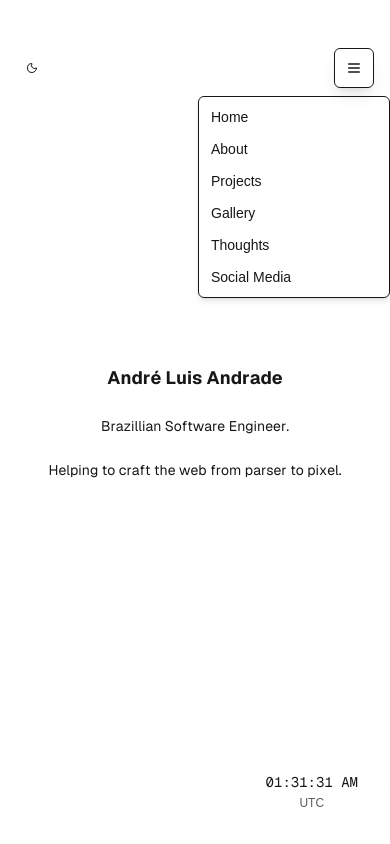
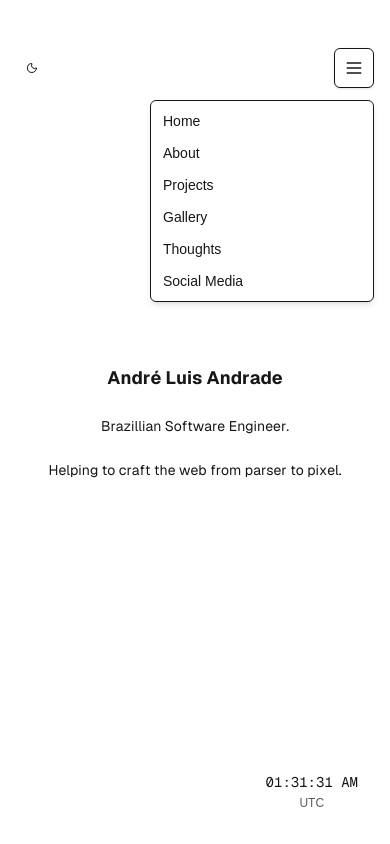
Before and after one commit to anddreluis2/anddre.me, a Next.js app: page / in a window 390 px wide. Both pictures are taken after a click on the button 354 px from the left and 68 px from the top of the page. Built offline with nearby package versions, Linux system fonts and the light colour scheme.

Commit message:
Refactor Header component for improved layout and visual consistency: Replace backdrop with a blurred background, streamline structure, and enhance responsiveness. Maintain functionality while improving user experience with updated styles and transitions.

```diff
--- a/src/components/ui/header.tsx
+++ b/src/components/ui/header.tsx
@@ -63,7 +63,6 @@ export function Header({ className }: HeaderProps) {
   useEffect(() => {
     const handleScroll = () => {
       const currentScrollY = window.scrollY;
-
       setHasScrolled(currentScrollY > 10);
 
       if (currentScrollY < 10) {
@@ -82,22 +81,15 @@ export function Header({ className }: HeaderProps) {
   }, []);
 
   return (
-    <>
-      {/* Backdrop to prevent content from showing above header */}
-      <div
-        className={`fixed top-0 left-0 right-0 h-24 bg-background transition-opacity duration-300 pointer-events-none z-40 ${
-          hasScrolled ? "opacity-100" : "opacity-0"
-        }`}
-      />
-
     <header
       className={`${className} transition-all duration-300 ease-in-out ${
-          isVisible
-            ? "translate-y-0 opacity-100"
-            : "-translate-y-full opacity-0"
+        isVisible ? "translate-y-0 opacity-100" : "-translate-y-full opacity-0"
       }`}
     >
-        <div className="container mx-auto flex justify-between items-center py-4 px-4 sm:px-8 relative">
+      {/* Background with blur */}
+      <div className="absolute inset-0 bg-background/80 backdrop-blur-lg" />
+
+      <div className="container mx-auto flex justify-between items-center py-4 px-4 sm:px-8 relative z-10">
         {/* Left side - Theme Toggle */}
         <div className="flex items-center">
           <ThemeToggle />
@@ -107,7 +99,7 @@ export function Header({ className }: HeaderProps) {
         <div className="hidden sm:block absolute left-1/2 top-1/2 -translate-x-1/2 -translate-y-1/2">
           <NavigationMenu>
             <NavigationMenuList className="relative bg-background/95 backdrop-blur-md rounded-md px-2 py-1 shadow-lg">
-                {/* Sliding background - positioned using actual element dimensions */}
+              {/* Sliding background */}
               <div
                 className="absolute top-1 bottom-1 bg-gradient-to-r from-white/20 via-white/30 to-white/20 dark:from-white/10 dark:via-white/20 dark:to-white/10 rounded-full transition-all duration-500 ease-in-out"
                 style={{
@@ -163,13 +155,13 @@ export function Header({ className }: HeaderProps) {
         {/* Right side - Mobile Dropdown - Shown only on mobile */}
         <div className="sm:hidden ml-auto">
           <DropdownMenu>
-              <DropdownMenuTrigger className="flex items-center justify-center w-10 h-10 rounded-md bg-background/95 backdrop-blur-md border border-border/50 hover:bg-background hover:scale-105 transition-all duration-200 active:scale-95 shadow-lg">
-                <Menu className="h-4 w-4 transition-transform duration-200" />
+            <DropdownMenuTrigger className="flex items-center justify-center w-10 h-10 rounded-md bg-background border border-border/50 hover:bg-accent hover:scale-105 transition-all duration-200 active:scale-95 shadow-sm">
+              <Menu className="h-5 w-5" />
             </DropdownMenuTrigger>
             <DropdownMenuContent
-                align="center"
-                sideOffset={8}
-                className="w-48 z-[100] animate-in data-[state=open]:fade-in-0 data-[state=open]:zoom-in-95 data-[state=closed]:fade-out-0 data-[state=closed]:zoom-out-95 data-[state=closed]:animate-out data-[side=bottom]:slide-in-from-top-2"
+              align="end"
+              sideOffset={12}
+              className="w-56 bg-background/95 backdrop-blur-lg border-border/50"
             >
               {NAVIGATION_ITEMS.map((item) => {
                 const isActive = isActiveLink(item.href);
@@ -177,7 +169,7 @@ export function Header({ className }: HeaderProps) {
                   <DropdownMenuItem key={item.href} asChild>
                     <Link
                       href={item.href}
-                        className={`w-full cursor-pointer transition-all duration-200 hover:scale-[1.02] ${
+                      className={`w-full cursor-pointer ${
                         isActive
                           ? "bg-accent text-accent-foreground font-medium"
                           : ""
@@ -193,6 +185,5 @@ export function Header({ className }: HeaderProps) {
         </div>
       </div>
     </header>
-    </>
   );
 }
```
Lines whose indentation alone changed are shown as unchanged.
